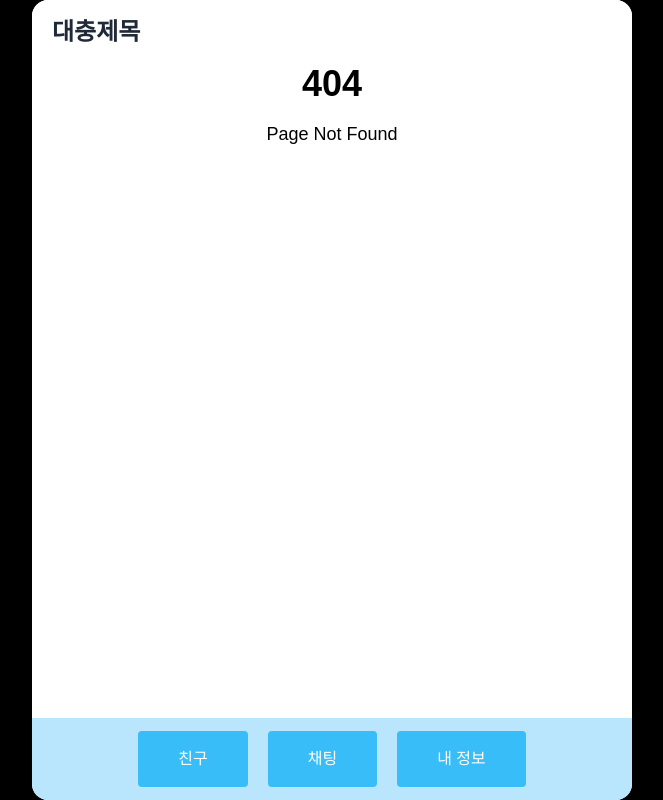
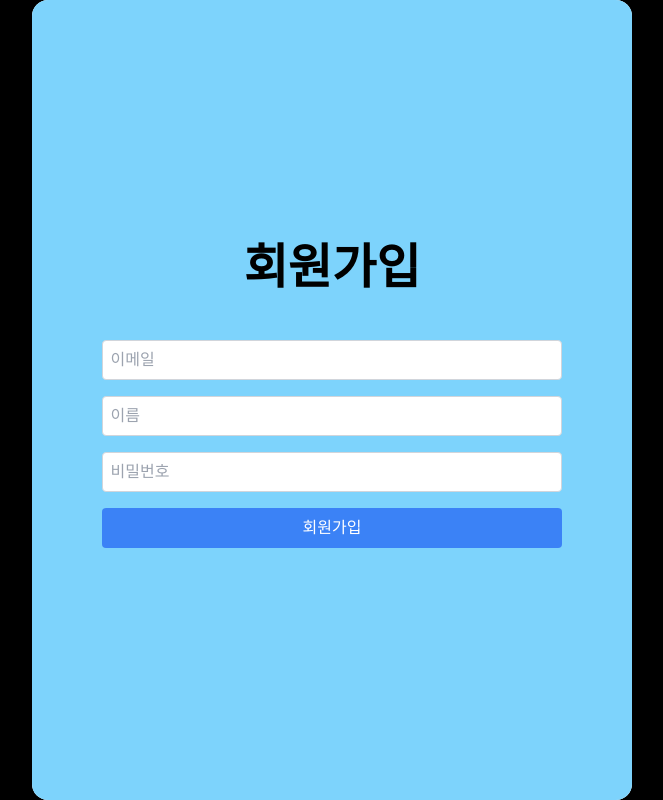
Before and after one commit to asa9874/chat-react, a React (Vite) app: page /register in a window 1280 px wide. Before the commit this address had no page. Shown: the whole page, without its empty margins (308-971 px from the left). Built offline with nearby package versions, Linux system fonts and the light colour scheme; a web font is replaced by a local one.

Commit message:
Feat: 회원가입 페이지 추가

```diff
--- a/src/main.tsx
+++ b/src/main.tsx
@@ -7,6 +7,7 @@ import Home from './pages/Home';
 import Login from './pages/Login';
 import MyInfo from './pages/MyInfo';
 import NotFound from './pages/NotFound';
+import Register from './pages/Register';
 import './styles/index.css';
 import './styles/reset.css';
 
@@ -22,6 +23,7 @@ createRoot(document.getElementById('root')!).render(
       </Route>
       <Route element={<Layout showHeaderFooter={false} />}>
         <Route path="/login" element={<Login />} />
+        <Route path="/register" element={<Register />} />
       </Route>
     </Routes>
   </Router>
--- a/src/pages/Login/index.tsx
+++ b/src/pages/Register/index.tsx
@@ -1,11 +1,16 @@
-function Login() {
+function Register() {
   return (
     <div className="flex items-center w-full h-full  flex-col p-3 justify-center bg-sky-300 rounded-2xl">
         <form className="flex flex-col items-center justify-center w-full h-full ">
-          <h1 className="text-5xl font-bold mb-10">로그인</h1>
+          <h1 className="text-5xl font-bold mb-10">회원가입</h1>
           <input
             type="text"
-            placeholder="아이디"
+            placeholder="이메일"
+            className="w-[80%] h-[40px] p-2 m-2 border border-gray-300 rounded"
+          />
+          <input
+            type="email"
+            placeholder="이름"
             className="w-[80%] h-[40px] p-2 m-2 border border-gray-300 rounded"
           />
           <input
@@ -13,14 +18,12 @@ function Login() {
             placeholder="비밀번호"
             className="w-[80%] h-[40px] p-2 m-2 border border-gray-300 rounded"
           />
+
           <button className="w-[80%] h-[40px] p-2 m-2 bg-blue-500 text-white rounded hover:bg-blue-600">
-            로그인
-          </button>
-          <button className="w-[80%] h-[40px] p-2 m-2 bg-green-500 text-white rounded hover:bg-green-600">
             회원가입
           </button>
         </form>
     </div>
   );
 }
-export default Login;
+export default Register;
```
